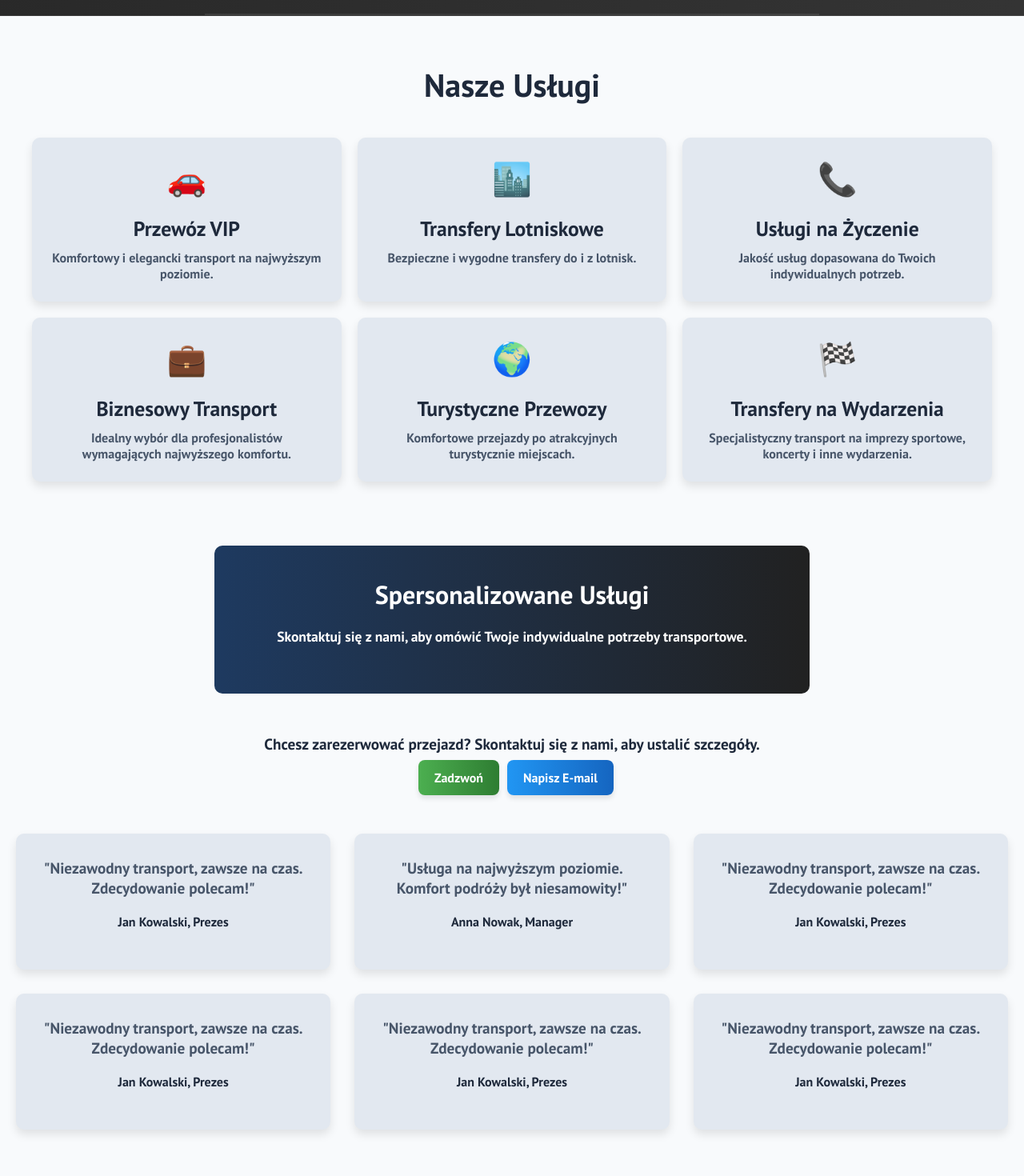
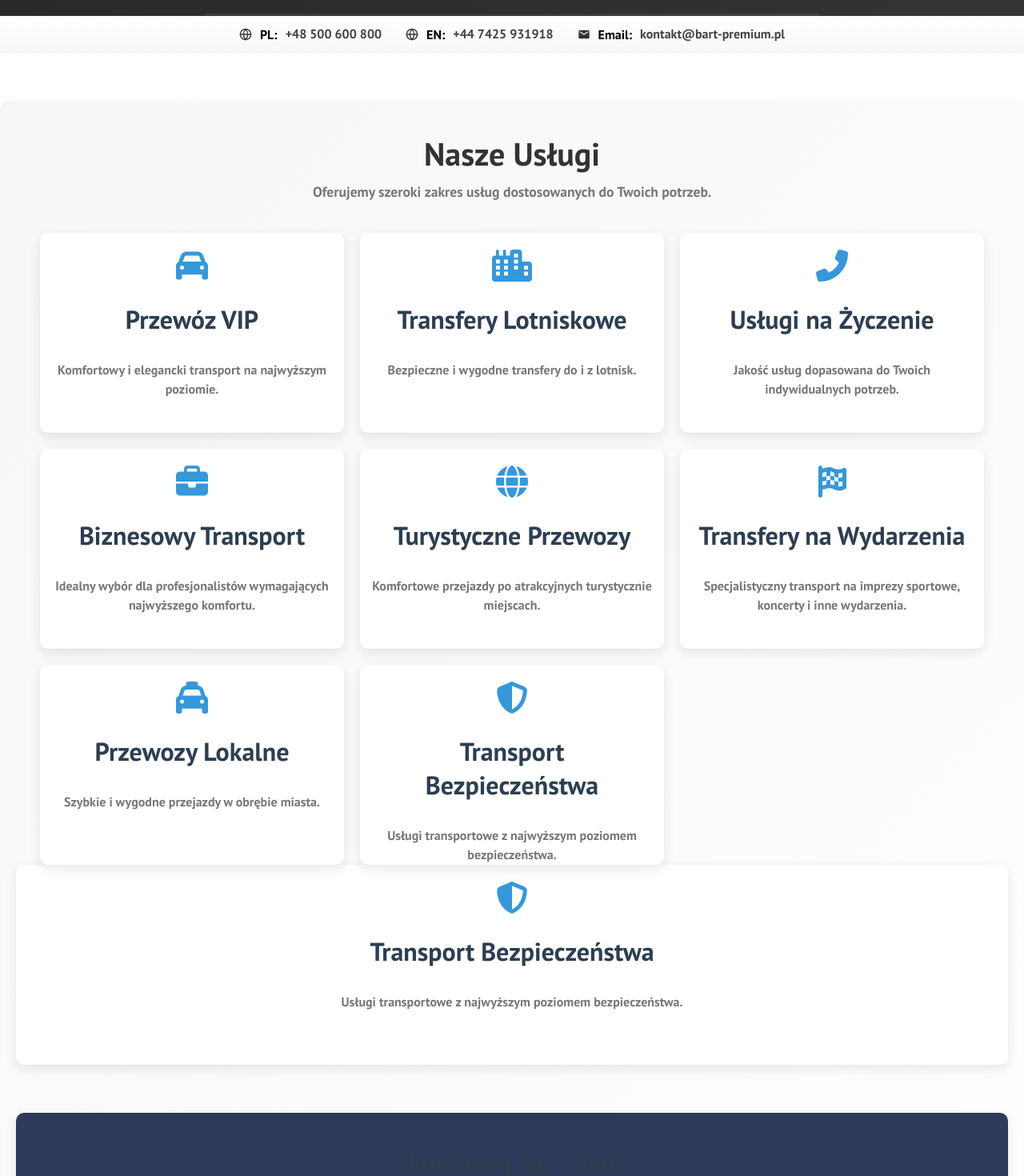
Before and after one commit to banandroid3005/react-bart, a React (Create React App) app: page /services in a window 1280 px wide. Shown: the part 60-1530 px from the top of the page at 80% size. Built offline with nearby package versions, Linux system fonts and the light colour scheme.

Commit message:
services and cnifno

```diff
--- a/package.json
+++ b/package.json
@@ -4,6 +4,9 @@
   "private": true,
   "dependencies": {
     "@fortawesome/fontawesome-free": "^6.7.2",
+    "@fortawesome/fontawesome-svg-core": "^6.7.2",
+    "@fortawesome/free-solid-svg-icons": "^6.7.2",
+    "@fortawesome/react-fontawesome": "^0.2.2",
     "@sentry/react": "^9.11.0",
     "@testing-library/dom": "^10.4.0",
     "@testing-library/jest-dom": "^6.6.3",
--- a/src/App.js
+++ b/src/App.js
@@ -8,9 +8,11 @@ import Services from './components/pages/Services';
 import Car from './components/pages/Car';
 import Contact from './components/pages/Contact';
 import AboutMe from './components/pages/AboutMe';
+import './components/CnInfo.css';
 import './components/ScrollToTop';
 import ScrollToTop from './components/ScrollToTop';
 import '@fortawesome/fontawesome-free/css/all.min.css';
+import CnInfo from './components/CnInfo';
 
 function App() {
   return (
@@ -18,6 +20,7 @@ function App() {
     <Router>
       <ScrollToTop />
       <NavBar />
+      <CnInfo />
       <Routes>
         <Route path='/' element={<Home />} />
         <Route path='/services' element={<Services />} />
--- /dev/null
+++ b/src/components/CnInfo.css
@@ -0,0 +1,68 @@
+.cninfo-container {
+  display: flex;
+  justify-content: center;
+  align-items: center;
+  flex-wrap: wrap;
+  gap: 30px;
+  padding: 12px 24px;
+  background: linear-gradient(to bottom, #ffffff, #f8f8f8);
+  border-bottom: 1px solid rgba(0, 0, 0, 0.06);
+  font-family: "Segoe UI", Tahoma, Geneva, Verdana, sans-serif;
+  animation: fadeInCnInfo 0.8s ease forwards;
+  opacity: 0;
+}
+
+.cninfo-item {
+  display: flex;
+  align-items: center;
+  gap: 10px;
+  font-size: 1rem;
+  color: #333;
+  transition: transform 0.3s ease;
+}
+
+.cninfo-item:hover {
+  transform: scale(1.03);
+}
+
+.cninfo-item strong {
+  font-weight: 600;
+  color: #000;
+}
+
+.cninfo-item a {
+  color: #444;
+  text-decoration: none;
+  border-bottom: 1px solid transparent;
+  transition: color 0.3s ease, border-bottom 0.3s ease;
+}
+
+.cninfo-item a:hover {
+  color: #000;
+  border-bottom: 1px solid #ccc;
+}
+
+/* Animacja wejścia */
+@keyframes fadeInCnInfo {
+  from {
+    transform: translateY(-10px);
+    opacity: 0;
+  }
+  to {
+    transform: translateY(0);
+    opacity: 1;
+  }
+}
+
+/* Responsywność */
+@media (max-width: 768px) {
+  .cninfo-container {
+    flex-direction: column;
+    gap: 10px;
+    padding: 10px 16px;
+  }
+
+  .cninfo-item {
+    font-size: 0.95rem;
+  }
+}
--- /dev/null
+++ b/src/components/CnInfo.js
@@ -0,0 +1,28 @@
+import React from "react";
+import "./CnInfo.css";
+import { MdPhone, MdEmail } from "react-icons/md";
+import { FiGlobe } from "react-icons/fi";
+
+function CnInfo() {
+  return (
+    <div className="cninfo-container">
+      <div className="cninfo-item">
+        <FiGlobe />
+        <strong>PL:</strong>
+        <a href="tel:+48660866047">+48 500 600 800</a>
+      </div>
+      <div className="cninfo-item">
+        <FiGlobe />
+        <strong>EN:</strong>
+        <a href="tel:+447425931918">+44 7425 931918</a>
+      </div>
+      <div className="cninfo-item">
+        <MdEmail />
+        <strong>Email:</strong>
+        <a href="mailto:kontakt@bart-premium.pl">kontakt@bart-premium.pl</a>
+      </div>
+    </div>
+  );
+}
+
+export default CnInfo;
--- a/src/components/WhyUs.js
+++ b/src/components/WhyUs.js
@@ -26,7 +26,7 @@ function WhyUs() {
           <div className="whyus-card">
             <FaGlobe className="whyus-icon" />
             <h3>Znajomość języków</h3>
-            <p>Komunikacja po angielsku i nie tylko.</p>
+            <p>Komunikacja po angielsku i po polsku.</p>
           </div>
           <div className="whyus-card">
             <FaUserTie className="whyus-icon" />
--- a/src/components/pages/Services.css
+++ b/src/components/pages/Services.css
@@ -1,275 +1,153 @@
-/* Services Section */
-.services-section {
-  background-color: #f8fafc; /* Jasne tło */
-  padding: 60px 20px;
+/* General styling */
+.services-container {
+  padding: 60px 0;
+  background: linear-gradient(135deg, #f7f7f7 0%, #ffffff 100%);
   text-align: center;
   min-height: 90vh;
-  display: flex;
-  flex-direction: column;
-  align-items: center;
-  justify-content: flex-start;
 }
 
-/* Title */
-.services-title {
+.services-heading h2 {
   font-size: 2.5rem;
-  color: #1e293b; /* Ciemny niebiesko-szary */
-  margin-bottom: 40px;
-  font-weight: 700;
-  animation: fadeIn 1s ease-out;
+  font-weight: bold;
+  color: #333;
+  margin-bottom: 10px;
 }
 
-/* Services Grid */
+.services-heading p {
+  font-size: 1.1rem;
+  color: #777;
+  margin-bottom: 40px;
+}
+
+/* Grid layout */
 .services-grid {
   display: grid;
-  grid-template-columns: repeat(3, 1fr);
+  grid-template-columns: repeat(3, 1fr); /* Three columns */
   gap: 20px;
-  max-width: 1200px;
-  width: 100%;
-  margin-bottom: 40px;
-  animation: fadeIn 1.5s ease-out;
+  padding: 0 30px;
 }
 
-/* Service Card */
 .service-card {
-  background-color: #e2e8f0; /* Jasny szary */
-  padding: 25px;
+  background-color: white;
+  padding: 15px;
   border-radius: 10px;
-  box-shadow: 0 6px 12px rgba(0, 0, 0, 0.1);
+  box-shadow: 0 5px 15px rgba(0, 0, 0, 0.1);
   text-align: center;
   transition: transform 0.3s ease, box-shadow 0.3s ease;
-  animation: scaleIn 0.5s ease-out;
+  height: 250px; /* Adjusted height */
 }
 
 .service-card:hover {
   transform: translateY(-10px);
-  box-shadow: 0 12px 24px rgba(0, 0, 0, 0.2);
+  box-shadow: 0 10px 30px rgba(0, 0, 0, 0.2);
 }
 
 .service-icon {
   font-size: 3rem;
-  color: #2563eb; /* Niebieski */
+  color: #2e3a59;
   margin-bottom: 20px;
 }
 
 .service-card h3 {
-  font-size: 1.6rem;
+  font-size: 1.4rem;
+  font-weight: 600;
+  color: #333;
   margin-bottom: 10px;
-  font-weight: 600;
-  color: #1e293b; /* Ciemny niebiesko-szary */
 }
 
 .service-card p {
-  color: #475569; /* Szary z niebieskim odcieniem */
   font-size: 1rem;
+  color: #777;
+  line-height: 1.5;
 }
 
-/* Full-width Custom Services */
-.custom-services {
-  background: linear-gradient(to right, #1e3a60, #212121);
-  color: #ffffff; /* Biały tekst */
+/* Contact section */
+.services-contact {
+  margin-top: 60px;
+  background-color: #2e3a59;
   padding: 40px;
+  color: white;
   border-radius: 10px;
-  text-align: center;
-  width: 60%;
-  margin-top: 40px;
-  animation: slideIn 1.5s ease-out;
+  box-shadow: 0 5px 15px rgba(0, 0, 0, 0.1);
 }
 
-.custom-services h3 {
+.services-contact h3 {
   font-size: 2rem;
-  margin-bottom: 20px;
-  font-weight: 700;
-}
-
-.custom-services p {
-  font-size: 1.1rem;
+  font-weight: bold;
   margin-bottom: 20px;
 }
 
-/* Contact CTA */
-.services-contact-cta {
-  margin-top: 50px;
-  text-align: center;
+.services-contact p {
+  font-size: 1.1rem;
+  margin-bottom: 30px;
 }
 
-.services-contact-cta p {
-  font-size: 1.2rem;
-  color: #1e293b; /* Ciemny niebiesko-szary */
-  margin-bottom: 20px;
+.contact-buttons {
+  display: flex;
+  justify-content: center;
+  gap: 20px;
 }
 
-/* Główny przycisk */
-.btn-contact {
-  background: linear-gradient(to right, #4caf50, #2e7d32); /* Zielony gradient */
-  color: #ffffff; /* Biały tekst */
-  padding: 12px 20px;
-  margin-left: 10px;
+.contact-buttons .btn-contact {
+  display: inline-block;
+  padding: 12px 25px;
+  font-size: 1.1rem;
+  font-weight: bold;
+  color: white;
+  background-color: #ff6347;
+  border-radius: 30px;
   text-decoration: none;
-  border-radius: 8px; /* Zaokrąglone rogi */
-  font-weight: 600;
-  font-size: 1rem;
-  transition: all 0.3s ease;
-  animation: fadeIn 1s ease-out;
-  box-shadow: 0 4px 6px rgba(0, 0, 0, 0.1); /* Subtelny cień */
+  transition: background-color 0.3s ease, transform 0.3s ease;
 }
 
-.btn-contact:hover {
-  background: linear-gradient(to right, #43a047, #1b5e20); /* Ciemniejszy zielony gradient */
-  transform: scale(1.1); /* Powiększenie przy najechaniu */
-  box-shadow: 0 6px 12px rgba(0, 0, 0, 0.2); /* Większy cień */
+.contact-buttons .btn-contact:hover {
+  background-color: #ff4500;
+  transform: translateY(-5px);
 }
 
-/* Drugorzędny przycisk */
-.btn-contact.secondary {
-  background: linear-gradient(to right, #2196f3, #1565c0); /* Niebieski gradient */
-  color: #ffffff; /* Biały tekst */
-  padding: 12px 20px;
-  margin-left: 10px;
-  text-decoration: none;
-  border-radius: 8px; /* Zaokrąglone rogi */
-  font-weight: 600;
-  font-size: 1rem;
-  transition: all 0.3s ease;
-  animation: fadeIn 1s ease-out;
-  box-shadow: 0 4px 6px rgba(0, 0, 0, 0.1); /* Subtelny cień */
+.contact-buttons .btn-contact.secondary {
+  background-color: #4caf50;
 }
 
-.btn-contact.secondary:hover {
-  background: linear-gradient(to right, #1976d2, #0d47a1); /* Ciemniejszy niebieski gradient */
-  transform: scale(1.1); /* Powiększenie przy najechaniu */
-  box-shadow: 0 6px 12px rgba(0, 0, 0, 0.2); /* Większy cień */
+.contact-buttons .btn-contact.secondary:hover {
+  background-color: #45a049;
 }
 
-/* Testimonials */
-.testimonials {
-  margin-top: 60px;
-  display: flex;
-  flex-direction: column;
-  align-items: center;
-  gap: 30px;
-}
-
-.testimonials {
-  margin-top: 60px;
-  display: grid; /* Zmieniono na grid */
-  grid-template-columns: repeat(3, 1fr); /* Trzy kolumny */
-  gap: 30px; /* Odstępy między opiniami */
-  justify-content: center; /* Wyśrodkowanie opinii */
-  align-items: stretch; /* Dopasowanie wysokości */
-}
-
-.testimonial {
-  background-color: #e2e8f0; /* Jasny szary */
-  padding: 30px;
-  border-radius: 10px;
-  box-shadow: 0 6px 12px rgba(0, 0, 0, 0.1);
-  text-align: center;
-  transition: transform 0.3s ease, box-shadow 0.3s ease;
-  animation: fadeIn 2s ease-out;
-}
-
-.testimonial:hover {
-  transform: translateY(-10px);
-  box-shadow: 0 12px 24px rgba(0, 0, 0, 0.2);
-}
-
-.testimonial p {
-  font-size: 1.2rem;
-  color: #475569; /* Szary z niebieskim odcieniem */
-  margin-bottom: 20px;
-}
-
-.testimonial .author {
-  font-size: 1rem;
-  color: #1e293b; /* Ciemny niebiesko-szary */
-  font-weight: 600;
-}
-/* Decorative Line */
-.decorative-line {
-  width: 100%;
-  height: 2px;
-  background-color: #2563eb; /* Niebieski */
-  margin-top: 60px;
-  max-width: 1200px;
-  margin-bottom: 40px;
-}
-
-/* Animations */
-@keyframes fadeIn {
-  0% {
-    opacity: 0;
-  }
-  100% {
-    opacity: 1;
+/* Responsive design */
+@media (max-width: 1024px) {
+  .services-grid {
+    grid-template-columns: repeat(2, 1fr); /* Two columns on medium screens */
+    gap: 20px;
   }
 }
 
-@keyframes scaleIn {
-  0% {
-    transform: scale(0.8);
+@media (max-width: 768px) {
+  .services-grid {
+    grid-template-columns: 1fr; /* One column on smaller screens */
+    gap: 15px;
+    padding: 0 20px;
   }
-  100% {
-    transform: scale(1);
-  }
-}
 
-@keyframes slideIn {
-  0% {
-    transform: translateX(-100%);
-  }
-  100% {
-    transform: translateX(0);
-  }
-}
-
-/* Responsiveness */
-@media (max-width: 768px) {
-  .services-title {
+  .services-heading h2 {
     font-size: 2rem;
   }
 
-  .service-card {
-    padding: 15px;
-  }
-
-  .service-card h3 {
-    font-size: 1.3rem;
-  }
-
-  .service-card p {
-    font-size: 0.9rem;
-  }
-
-  .services-contact-cta p {
+  .services-heading p {
     font-size: 1rem;
   }
 
-  .testimonials {
-    grid-template-columns: 1fr 1fr; /* Dwie kolumny na średnich ekranach */
-  }
-
-  .testimonial p {
-    font-size: 1rem;
-  }
-
-  .testimonial .author {
-    font-size: 0.9rem;
-  }
-
-  .btn-contact {
-    padding: 10px 15px;
+  .services-contact {
+    padding: 30px;
   }
 }
 
 @media (max-width: 480px) {
-  .services-title {
-    font-size: 1.8rem;
+  .service-card {
+    height: auto; /* Auto height for smaller screens */
   }
 
-  .services-grid {
-    grid-template-columns: 1fr;
-    gap: 15px;
+  .service-icon {
+    font-size: 2.5rem;
   }
 
   .service-card h3 {
@@ -279,27 +157,4 @@
   .service-card p {
     font-size: 0.9rem;
   }
-
-  .custom-services h3 {
-    font-size: 1.8rem;
-  }
-
-  .custom-services p {
-    font-size: 1rem;
-  }
-
-  .btn-contact {
-    font-size: 1rem;
-    padding: 8px 12px;
-  }
-  .testimonials {
-    grid-template-columns: 1fr; /* Jedna kolumna na małych ekranach */
-  }
-  .testimonial p {
-    font-size: 0.9rem;
-  }
-
-  .testimonial .author {
-    font-size: 0.8rem;
-  }
 }
--- a/src/components/pages/Services.js
+++ b/src/components/pages/Services.js
@@ -1,88 +1,107 @@
-import React from 'react';
-import './Services.css';
+import React from "react";
+import "./Services.css";
+import { FontAwesomeIcon } from "@fortawesome/react-fontawesome";
+import {
+  faCar,
+  faCity,
+  faPhoneAlt,
+  faBriefcase,
+  faGlobe,
+  faFlagCheckered,
+  faTaxi,
+  faShieldAlt,
+} from "@fortawesome/free-solid-svg-icons";
 
 function Services() {
   return (
-    <div className="services-section">
-      {/* Tytuł sekcji */}
-      <h2 className="services-title">Nasze Usługi</h2>
-
-      {/* Karty usług */}
+    <div className="services-container">
+      <div className="services-heading">
+        <h2>Nasze Usługi</h2>
+        <p>Oferujemy szeroki zakres usług dostosowanych do Twoich potrzeb.</p>
+      </div>
       <div className="services-grid">
         <div className="service-card">
-          <div className="service-icon">🚗</div>
+          <div className="service-icon">
+            <FontAwesomeIcon icon={faCar} />
+          </div>
           <h3>Przewóz VIP</h3>
           <p>Komfortowy i elegancki transport na najwyższym poziomie.</p>
         </div>
         <div className="service-card">
-          <div className="service-icon">🏙️</div>
+          <div className="service-icon">
+            <FontAwesomeIcon icon={faCity} />
+          </div>
           <h3>Transfery Lotniskowe</h3>
           <p>Bezpieczne i wygodne transfery do i z lotnisk.</p>
         </div>
         <div className="service-card">
-          <div className="service-icon">📞</div>
+          <div className="service-icon">
+            <FontAwesomeIcon icon={faPhoneAlt} />
+          </div>
           <h3>Usługi na Życzenie</h3>
           <p>Jakość usług dopasowana do Twoich indywidualnych potrzeb.</p>
         </div>
         <div className="service-card">
-          <div className="service-icon">💼</div>
+          <div className="service-icon">
+            <FontAwesomeIcon icon={faBriefcase} />
+          </div>
           <h3>Biznesowy Transport</h3>
-          <p>Idealny wybór dla profesjonalistów wymagających najwyższego komfortu.</p>
+          <p>
+            Idealny wybór dla profesjonalistów wymagających najwyższego
+            komfortu.
+          </p>
         </div>
         <div className="service-card">
-          <div className="service-icon">🌍</div>
+          <div className="service-icon">
+            <FontAwesomeIcon icon={faGlobe} />
+          </div>
           <h3>Turystyczne Przewozy</h3>
           <p>Komfortowe przejazdy po atrakcyjnych turystycznie miejscach.</p>
         </div>
         <div className="service-card">
-          <div className="service-icon">🏁</div>
+          <div className="service-icon">
+            <FontAwesomeIcon icon={faFlagCheckered} />
+          </div>
           <h3>Transfery na Wydarzenia</h3>
-          <p>Specjalistyczny transport na imprezy sportowe, koncerty i inne wydarzenia.</p>
+          <p>
+            Specjalistyczny transport na imprezy sportowe, koncerty i inne
+            wydarzenia.
+          </p>
+        </div>
+        <div className="service-card">
+          <div className="service-icon">
+            <FontAwesomeIcon icon={faTaxi} />
+          </div>
+          <h3>Przewozy Lokalne</h3>
+          <p>Szybkie i wygodne przejazdy w obrębie miasta.</p>
+        </div>
+        <div className="service-card">
+          <div className="service-icon">
+            <FontAwesomeIcon icon={faShieldAlt} />
+          </div>
+          <h3>Transport Bezpieczeństwa</h3>
+          <p>Usługi transportowe z najwyższym poziomem bezpieczeństwa.</p>
         </div>
       </div>
-
-      {/* Spersonalizowane Usługi */}
-      <div className="custom-services">
-        <h3>Spersonalizowane Usługi</h3>
-        <p>Skontaktuj się z nami, aby omówić Twoje indywidualne potrzeby transportowe.</p>
+      <div className="service-card">
+        <div className="service-icon">
+          <FontAwesomeIcon icon={faShieldAlt} />
+        </div>
+        <h3>Transport Bezpieczeństwa</h3>
+        <p>Usługi transportowe z najwyższym poziomem bezpieczeństwa.</p>
       </div>
-
-      {/* Call to Action */}
-      <div className="services-contact-cta">
-        <p>Chcesz zarezerwować przejazd? Skontaktuj się z nami, aby ustalić szczegóły.</p>
-        <a href="tel:+123456789" className="btn-contact">Zadzwoń</a>
-        <a href="mailto:info@taxi.com" className="btn-contact secondary">Napisz E-mail</a>
-      </div>
-
-      {/* Opinie klientów */}
-      <div className="testimonials">
-        <div className="testimonial">
-          <p>"Niezawodny transport, zawsze na czas. Zdecydowanie polecam!"</p>
-          <p className="author">Jan Kowalski, Prezes</p>
-        </div>
-        <div className="testimonial">
-          <p>"Usługa na najwyższym poziomie. Komfort podróży był niesamowity!"</p>
-          <p className="author">Anna Nowak, Manager</p>
-        </div>
-        <div className="testimonial">
-          <p>"Niezawodny transport, zawsze na czas. Zdecydowanie polecam!"</p>
-          <p className="author">Jan Kowalski, Prezes</p>
-        </div>
-        <div className="testimonial">
-          <p>"Niezawodny transport, zawsze na czas. Zdecydowanie polecam!"</p>
-          <p className="author">Jan Kowalski, Prezes</p>
-        </div>
-        <div className="testimonial">
-          <p>"Niezawodny transport, zawsze na czas. Zdecydowanie polecam!"</p>
-          <p className="author">Jan Kowalski, Prezes</p>
-        </div>
-        <div className="testimonial">
-          <p>"Niezawodny transport, zawsze na czas. Zdecydowanie polecam!"</p>
-          <p className="author">Jan Kowalski, Prezes</p>
+      <div className="services-contact">
+        <h3>Skontaktuj się z nami</h3>
+        <p>Masz pytania? Skontaktuj się z nami, aby omówić szczegóły.</p>
+        <div className="contact-buttons">
+          <a href="tel:+123456789" className="btn-contact">
+            Zadzwoń
+          </a>
+          <a href="mailto:info@example.com" className="btn-contact secondary">
+            Napisz E-mail
+          </a>
         </div>
       </div>
-
-      <div className="decorative-line"></div>
     </div>
   );
 }
```
Also changed, not shown: 1 other file (tests, documents, lock files or other folders).
